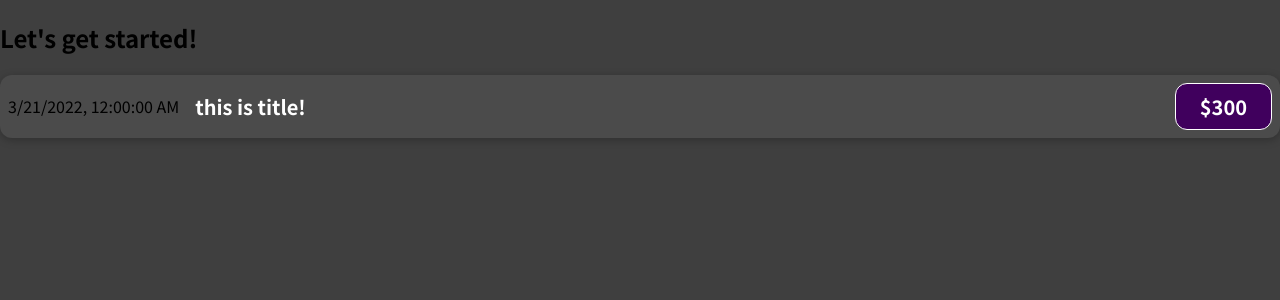
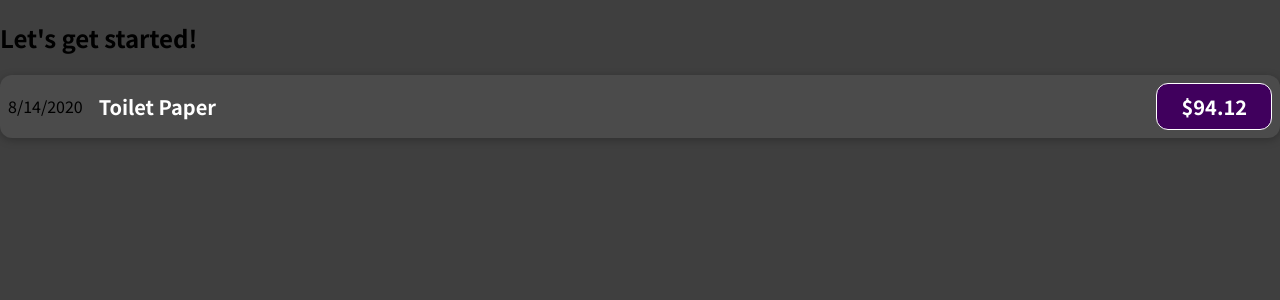
Before and after one commit to mojtabasharafiyeh/maximilian-course_reactjs, a JavaScript app: page / in a window 1280 px wide. Shown: the top 300 px of the page. Built offline with nearby package versions, Linux system fonts and the light colour scheme.

Commit message:
work with props

```diff
--- a/src/App.js
+++ b/src/App.js
@@ -1,10 +1,35 @@
 import ExpenceItem from './component/ExpenceItem'
 
 function App() {
+  const expenses = [
+    {
+      id: 'e1',
+      title: 'Toilet Paper',
+      amount: 94.12,
+      date: new Date(2020, 7, 14),
+    },
+    { id: 'e2', title: 'New TV', amount: 799.49, date: new Date(2021, 2, 12) },
+    {
+      id: 'e3',
+      title: 'Car Insurance',
+      amount: 294.67,
+      date: new Date(2021, 2, 28),
+    },
+    {
+      id: 'e4',
+      title: 'New Desk (Wooden)',
+      amount: 450,
+      date: new Date(2021, 5, 12),
+    },
+  ]
   return (
     <div>
       <h2>Let's get started!</h2>
-      <ExpenceItem></ExpenceItem>
+      <ExpenceItem
+        title={expenses[0].title}
+        amount={expenses[0].amount}
+        date={expenses[0].date}
+      ></ExpenceItem>
     </div>
   )
 }
--- a/src/component/ExpenceItem.js
+++ b/src/component/ExpenceItem.js
@@ -1,14 +1,11 @@
 import './ExpenseItem.css'
-function ExpenceItem() {
-  const expenseDate = new Date(2022, 2, 21)
-  const expenseTitle = 'this is title!'
-  const expenseAmount = '300'
+function ExpenceItem(props) {
   return (
     <div className='expense-item'>
-      <div>{expenseDate.toLocaleString()}</div>
+      <div>{props.date.toLocaleDateString()}</div>
       <div className='expense-item__description'>
-        <h2> {expenseTitle}</h2>
-        <div className='expense-item__price'>${expenseAmount}</div>
+        <h2> {props.title}</h2>
+        <div className='expense-item__price'>${props.amount}</div>
       </div>
     </div>
   )
```
Also changed, not shown: 1 other file (tests, documents, lock files or other folders).
